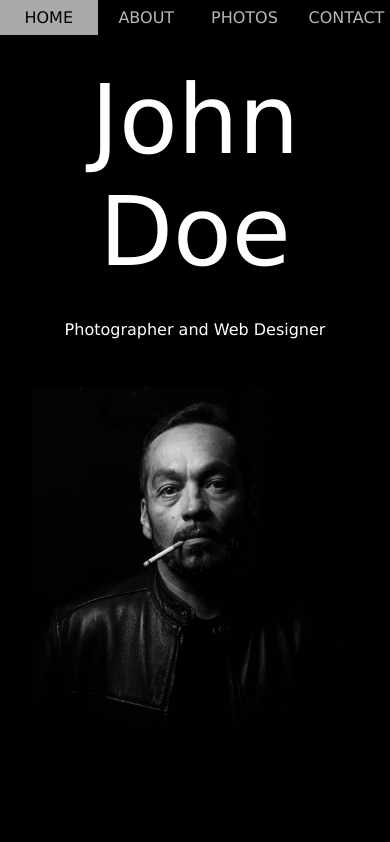
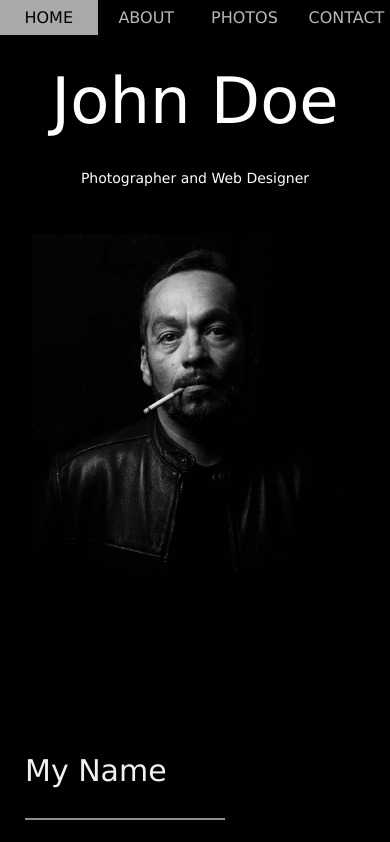
Before and after one commit to baranilakshmi/My--Project, a plain HTML site: page index.html in a window 390 px wide. Shown: the top 842 px of the page. Drawn offline with Linux system fonts and the light colour scheme.

Commit message:
fifth commit

```diff
--- a/style.css
+++ b/style.css
@@ -106,7 +106,7 @@ height: 150%;
 }
 
 .head {
-    font-size: 6rem;
+    font-size: 4rem;
     line-break:auto;
 }
 
@@ -475,7 +475,7 @@ footer {
     }
     .p1 {
         margin-top: 2rem;
-        font-size:16px;
+        font-size:14px;
     }
 }
 
@@ -532,6 +532,9 @@ footer {
     header>h1>.im {
         display: visible;
     }
+    .head {
+        font-size: 6rem;
+    }
 }
 
 .pics, .pics1 {
```
